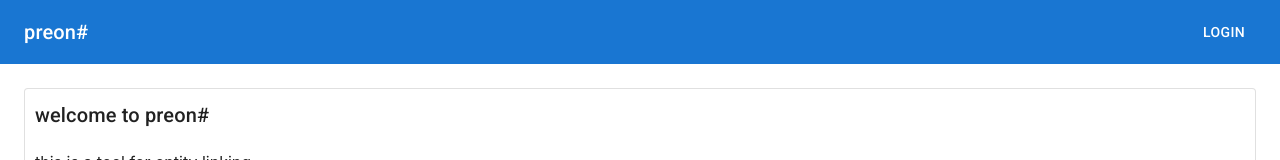
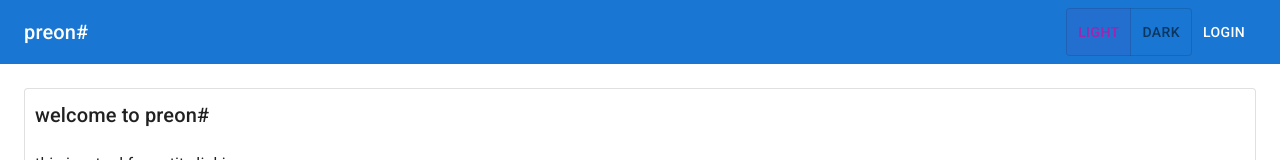
Before and after one commit to kaesaecracker/PreonSharp, a React (Create React App) app in the folder preonsharp-react-app/: page / in a window 1280 px wide. Shown: the top 160 px of the page. Built offline with nearby package versions, Linux system fonts and the light colour scheme.

Commit message:
dark mode

```diff
--- a/preonsharp-react-app/src/HomePage.tsx
+++ b/preonsharp-react-app/src/HomePage.tsx
@@ -8,6 +8,7 @@ function HomePage(props: { onStartClick: () => void }) {
         <Section>
             <Typography variant="h6" component="div" sx={{ flexGrow: 1 }}>welcome to preon#</Typography>
             <p>this is a tool for entity linking</p>
+
             <Button variant='contained' disableElevation onClick={props.onStartClick}>
                 Start
             </Button>
--- a/preonsharp-react-app/src/index.tsx
+++ b/preonsharp-react-app/src/index.tsx
@@ -7,7 +7,10 @@ import '@fontsource/roboto/700.css';
 
 import ReactDOM from 'react-dom/client';
 import { useState, ReactNode, StrictMode } from 'react';
-import { AppBar, Button, Toolbar, Typography } from '@mui/material';
+import { AppBar, Button, Toolbar, Typography, ToggleButtonGroup, ToggleButton } from '@mui/material';
+import React from 'react';
+import { ThemeProvider, createTheme } from '@mui/material/styles';
+import CssBaseline from '@mui/material/CssBaseline';
 
 import HomePage from './HomePage';
 import QueryPage from './QueryPage';
@@ -16,9 +19,18 @@ import LoginDialog from './LoginDialog'
 // primary: '#0294EE',
 // secondary: '#D69F32',
 
-const root = ReactDOM.createRoot(
-  document.getElementById('root') as HTMLElement
-);
+
+const darkTheme = createTheme({
+  palette: {
+    mode: 'dark',
+  },
+});
+
+const lightTheme = createTheme({
+  palette: {
+    mode: 'light',
+  },
+});
 
 function useStoredState(storageKey: string, initialState: string): [string, ((newState: string) => void)] {
   const [state, setState] = useState<string>(localStorage.getItem(storageKey) || initialState);
@@ -41,12 +53,35 @@ function AppFrame(props: any) {
   pages.set('home', (<HomePage onStartClick={() => setCurrentPage('query')} />));
   pages.set('query', (<QueryPage userName={userName} password={password} />));
 
+  const [colorScheme, setColorScheme] = useStoredState('colorScheme', 'light');
+
+  const handleChange = (
+    event: React.MouseEvent<HTMLElement>,
+    newColorScheme: string,
+  ) => {
+    setColorScheme(newColorScheme);
+  };
+
+  const theme = colorScheme === 'dark' ? darkTheme : lightTheme;
+
   return <>
+    <ThemeProvider theme={theme}>
+      <CssBaseline />
       <AppBar position="static" elevation={0}>
         <Toolbar>
           <Typography variant="h6" component="div" sx={{ flexGrow: 1 }}>
             preon#
           </Typography>
+          <ToggleButtonGroup
+            color="secondary"
+            value={colorScheme}
+            exclusive
+            onChange={handleChange}
+            aria-label="Platform"
+          >
+            <ToggleButton value="light">light</ToggleButton>
+            <ToggleButton value="dark">dark</ToggleButton>
+          </ToggleButtonGroup>
           <Button onClick={() => setLoginOpen(true)} color="inherit">Login</Button>
         </Toolbar>
       </AppBar>
@@ -57,8 +92,13 @@ function AppFrame(props: any) {
         userName={userName} setUserName={setUserName} />
 
       {pages.get(currentPage) || pages.get('home')}
+    </ThemeProvider>
   </>
 }
+
+const root = ReactDOM.createRoot(
+  document.getElementById('root') as HTMLElement
+);
 
 root.render(
   <StrictMode>
```
Lines whose indentation alone changed are shown as unchanged.
